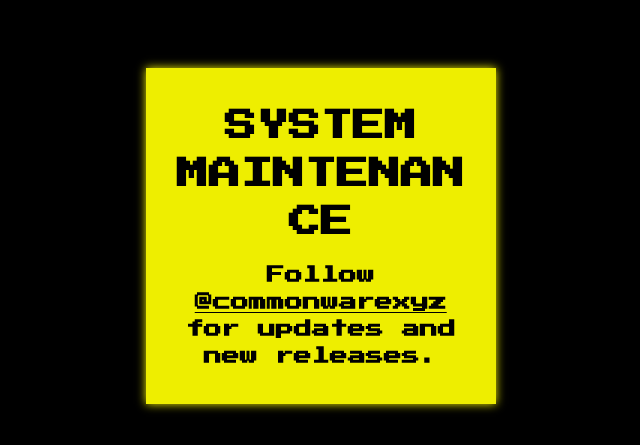
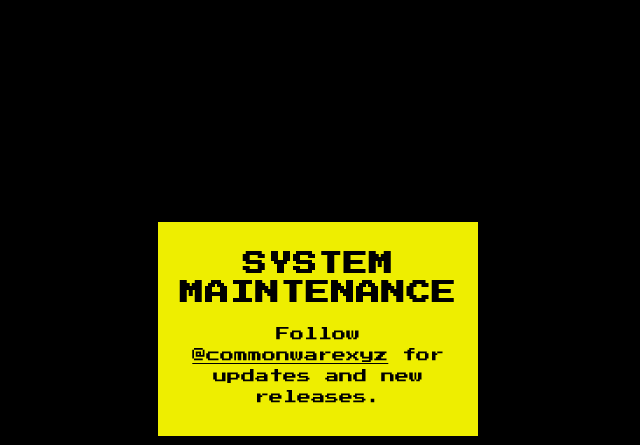
Before and after one commit to commonwarexyz/battleware, a React (Vite) app in the folder website/: page / in a window 1280 px wide. Shown: the part 355-800 px from the top of the page, without its empty margins (407-1047 px from the left). Built offline with nearby package versions, Linux system fonts and the light colour scheme.

Commit message:
cleanup style

```diff
--- a/website/src/components/MaintenancePage.css
+++ b/website/src/components/MaintenancePage.css
@@ -1,84 +1,15 @@
-.dvd-container {
-  position: fixed;
-  top: 0;
-  left: 0;
-  width: 100vw;
-  height: 100vh;
-  background-color: #000;
-  overflow: hidden;
-  font-family: 'Inconsolata', 'Consolas', 'Monaco', 'Courier New', monospace;
+.animate-dvd-glow {
+  animation: dvd-glow 3s infinite ease-in-out;
 }
 
-.dvd-logo {
-  position: absolute;
-  padding: 30px 25px;
-  background-color: currentColor;
-  border: 4px solid;
-  user-select: none;
-  box-shadow: 0 0 20px rgba(255, 255, 255, 0.15);
-  max-width: 350px;
-  transform: translateZ(0);
-  cursor: pointer;
-  animation: glow 3s infinite ease-in-out;
-}
-
-.logo-content {
-  display: flex;
-  flex-direction: column;
-  align-items: center;
-  justify-content: center;
-  text-align: center;
-  color: #000;
-  width: 100%;
-}
-
-.maintenance-text {
-  font-size: 32px;
-  font-weight: bold;
-  word-wrap: break-word;
-  width: 100%;
-}
-
-.small-text {
-  font-size: 18px;
-  margin-top: 16px;
-  word-wrap: break-word;
-  width: 100%;
-}
-
-.link-text {
-  text-decoration: underline;
-}
-
-.dvd-logo:hover .link-text {
-  opacity: 0.8;
-}
-
-@keyframes glow {
+@keyframes dvd-glow {
   0% {
-    box-shadow: 0 0 5px currentColor;
+    box-shadow: 0 0 5px var(--dvd-color, currentColor);
   }
   50% {
-    box-shadow: 0 0 20px currentColor;
+    box-shadow: 0 0 20px var(--dvd-color, currentColor);
   }
   100% {
-    box-shadow: 0 0 5px currentColor;
+    box-shadow: 0 0 5px var(--dvd-color, currentColor);
   }
 }
-
-@media (max-width: 480px) {
-  .dvd-logo {
-    max-width: 220px;
-    padding: 15px 20px;
-    border-width: 3px;
-  }
-
-  .maintenance-text {
-    font-size: 20px;
-  }
-
-  .small-text {
-    font-size: 14px;
-    margin-top: 8px;
-  }
-}
--- a/website/src/components/MaintenancePage.jsx
+++ b/website/src/components/MaintenancePage.jsx
@@ -186,23 +186,27 @@ const MaintenancePage = () => {
   }, []);
 
   return (
-    <div className="dvd-container" ref={containerRef}>
+    <div
+      ref={containerRef}
+      className="fixed inset-0 h-screen w-screen overflow-hidden bg-black font-mono"
+    >
       <div
-        className="dvd-logo"
         ref={logoRef}
-        style={{
-          color: color,
-          borderColor: color,
-        }}
+        className="absolute max-w-[11rem] rounded-none border-4 px-4 py-4 shadow-[0_0_20px_rgba(255,255,255,0.15)] transition-opacity hover:opacity-95 sm:max-w-[16rem] sm:px-6 sm:py-6 md:max-w-[20rem] animate-dvd-glow cursor-pointer select-none"
+        style={{ '--dvd-color': color, backgroundColor: color, borderColor: color }}
         onClick={handleLogoClick}
       >
-        <div className="logo-content">
-          <div className="maintenance-text">
-            <p>SYSTEM MAINTENANCE</p>
-            <p className="small-text">
-              Follow <span className="link-text">@commonwarexyz</span> for updates and new releases.
-            </p>
-          </div>
+        <div className="flex flex-col items-center text-center leading-tight text-black">
+          <p className="text-sm font-bold uppercase tracking-wider sm:text-2xl md:text-3xl">
+            SYSTEM MAINTENANCE
+          </p>
+          <p className="mt-2 text-[0.7rem] sm:mt-4 sm:text-base">
+            Follow{' '}
+            <span className="underline transition-opacity duration-150 hover:opacity-80">
+              @commonwarexyz
+            </span>{' '}
+            for updates and new releases.
+          </p>
         </div>
       </div>
     </div>
```
